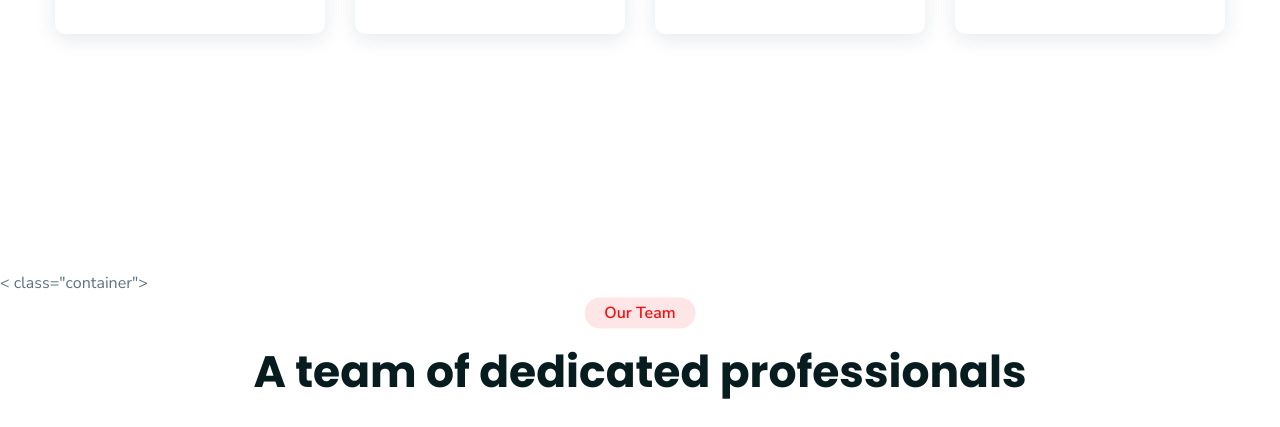
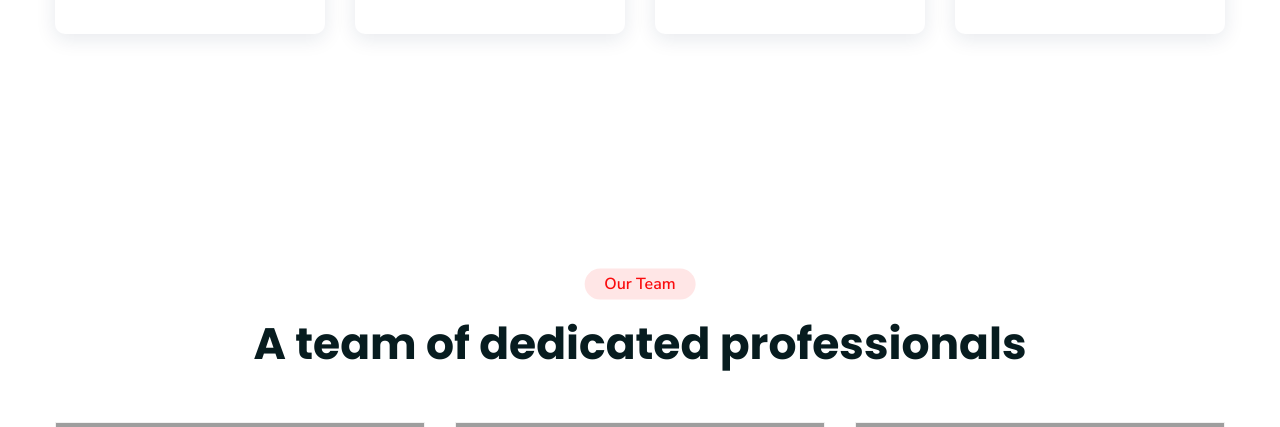
Before and after one commit to teelake/giftem-global-front, a PHP site: page /about.php in a window 1280 px wide. Shown: the part 1316-1743 px from the top of the page. Run offline with PHP 8.4, Linux system fonts and the light colour scheme; data that the repository does not hold is empty; some web fonts are replaced; grey boxes are pictures that could not be loaded.

Commit message:
new commit

```diff
--- a/about.php
+++ b/about.php
@@ -192,7 +192,7 @@ $teamInfo = $dashboard->getTeamInfo(); // Fetch the current data
 
     <!-- TEAM AREA START (Team - 3) -->
     <div class="ltn__team-area pt-115 pb-90">
-        < class="container">
+        <div class="container">
             <div class="row">
                 <div class="col-lg-12">
                     <div class="section-title-area ltn__section-title-2--- text-center">
@@ -252,19 +252,6 @@ $teamInfo = $dashboard->getTeamInfo(); // Fetch the current data
 
 
 
-
-                <div class="col-lg-4 col-sm-6">
-                    <div class="ltn__team-item ltn__team-item-3---">
-                        <div class="team-img">
-                            <img src="img/team/<?php echo $teamInfo['photo4'];?>">
-                        </div>
-                        <div class="team-info">
-                            <h4><a href="#"><?php echo $teamInfo['name4'];?></a></h4>
-                            <h6 class="ltn__secondary-color"><?php echo $teamInfo['role4'];?></h6>
-
-                        </div>
-                    </div>
-                </div>
 
 
 
```
